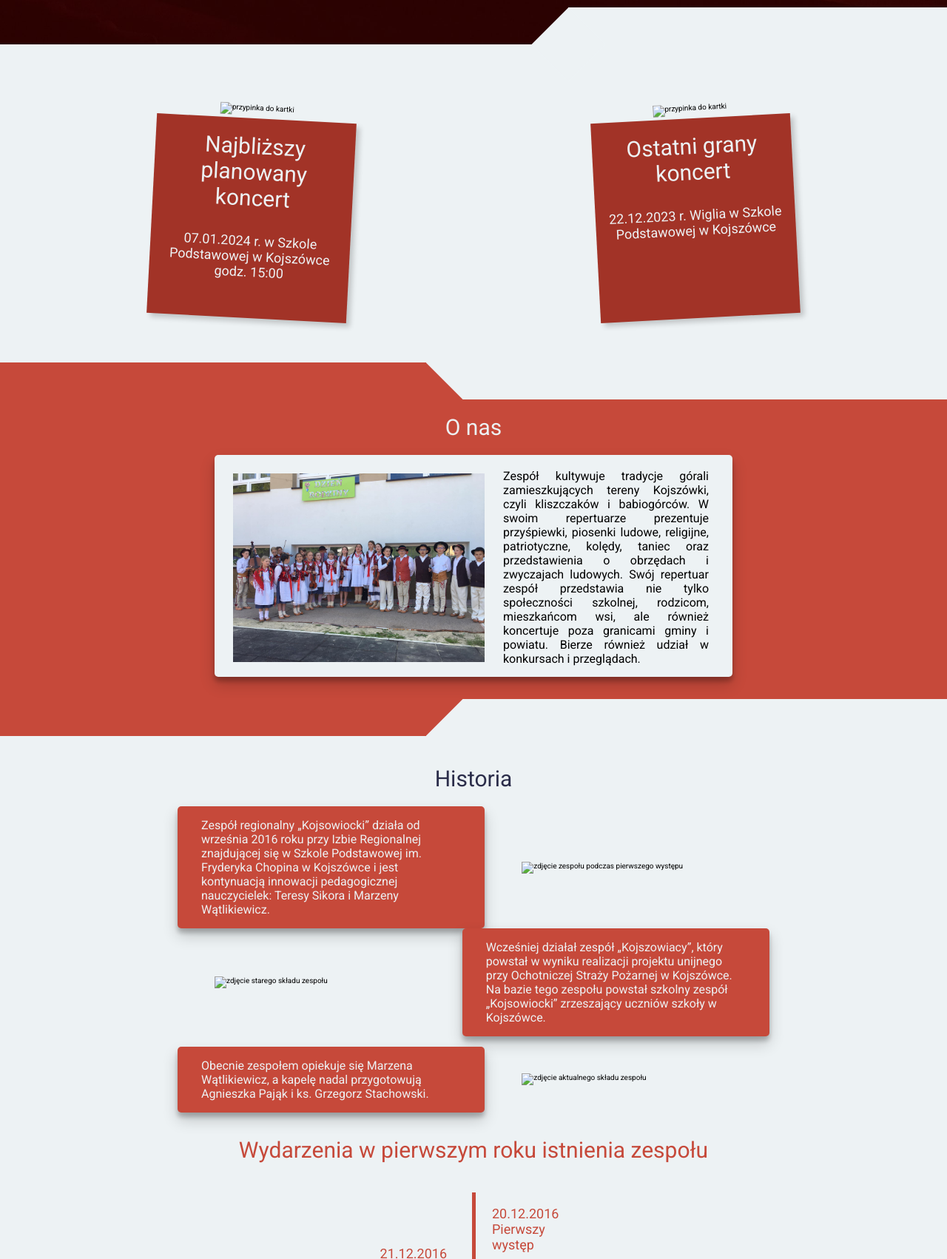
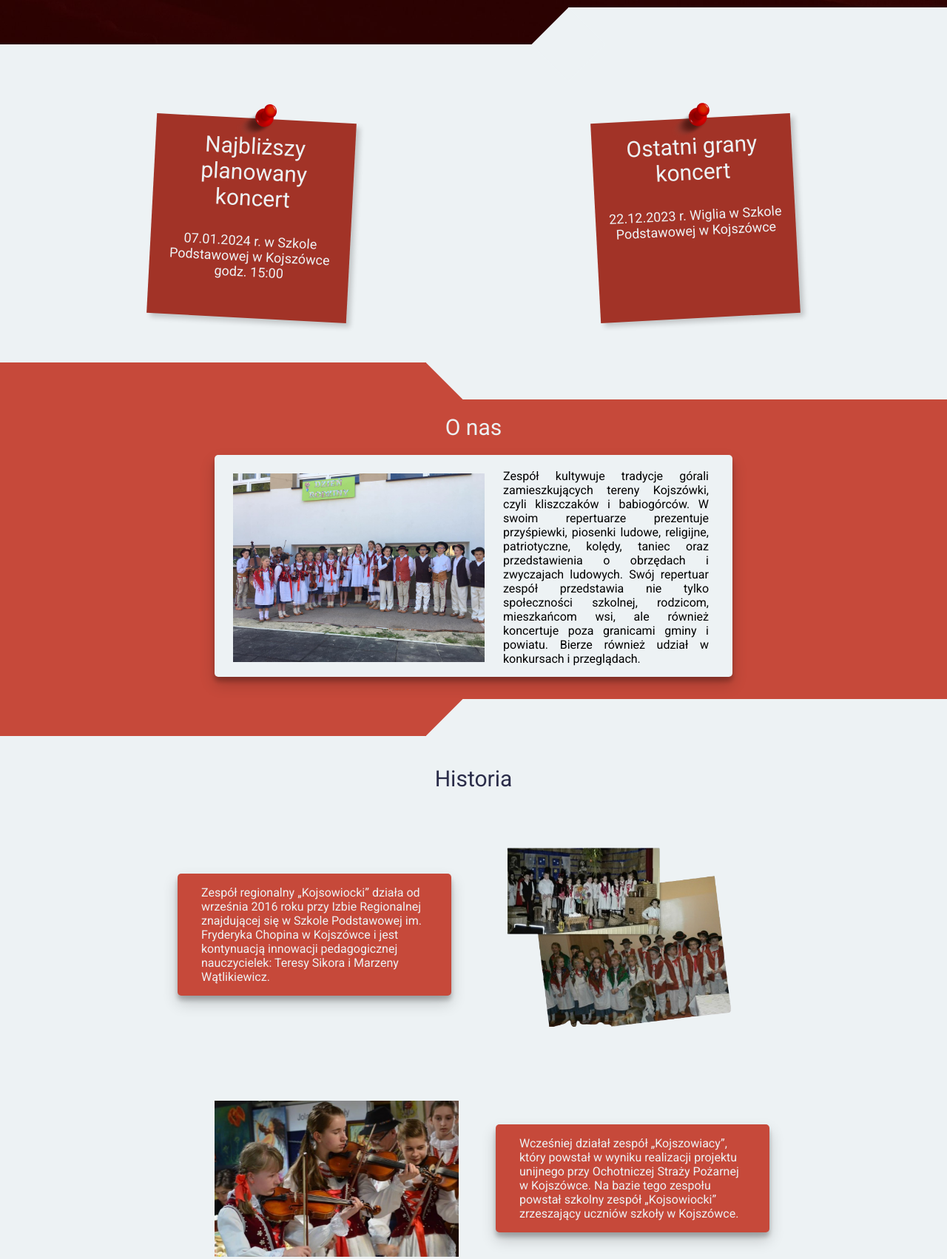
Before and after one commit to Reveleq/Kojsowiocki, a website: page index.html in a window 1280 px wide. Shown: the part 540-2242 px from the top of the page at 74% size. Drawn offline with nearby package versions, Linux system fonts and the light colour scheme; files that its build step writes are made by us from their sources; the site is published under a folder, as on GitHub Pages, so addresses that start at the root find nothing.

Commit message:
Update src of img

```diff
--- a/index.html
+++ b/index.html
@@ -9,7 +9,7 @@
     <link rel="preconnect" href="https://fonts.gstatic.com" crossorigin>
     <link href="https://fonts.googleapis.com/css2?family=Montserrat:wght@200;300;400;700&family=Roboto:wght@300;400;700&display=swap" rel="stylesheet">
     <link rel="stylesheet" type="text/css" href="//cdn.jsdelivr.net/npm/slick-carousel@1.8.1/slick/slick.css"/>
-    <link href="https://unpkg.com/aos@2.3.1/dist/aos.css" rel="stylesheet">
+    <link href="https://unpkg.com/aos@2.3.1dist/aos.css" rel="stylesheet">
     <script src="https://kit.fontawesome.com/fd42714340.js" crossorigin="anonymous"></script>
     <link rel="stylesheet" href="dist/css/main.min.css">
     <link rel="shortcut icon" type="image/x-icon" href="dist/img/Logo black.png">
@@ -20,7 +20,7 @@
         <img src="dist/img/Logo white transparent.png" alt="logo zespołu" class="desktop-nav__brand">
             <a href="#o-nas" class="desktop-nav__link">O nas</a>
         <li class="desktop-nav__special-link"><a href="#historia" class="desktop-nav__link desktop-nav__history-link"> Historia</a>
-            <!-- <i class="fa-solid fa-caret-down desktop-nav__history-link-img" src="/dist/img/triangle (1).svg" alt="ikonka pokazująca rozwijalną nawigacje"></i> -->
+            <!-- <i class="fa-solid fa-caret-down desktop-nav__history-link-img" src="dist/img/triangle (1).svg" alt="ikonka pokazująca rozwijalną nawigacje"></i> -->
             <!-- <ul class="desktop-nav__special-link-list">
             <li class="desktop-nav__special-link-li"><a class="desktop-nav__special-link-a" href="#os-czasu">Oś czasu</a></li>
             <li class="desktop-nav__special-link-li"><a  class="desktop-nav__special-link-a" href="#osiagniecia">Osiągnięcia</a></li> -->
@@ -62,18 +62,18 @@
                 <div class="timetable__cards">
             <div class="timetable__box" >
 
-                <img src="/dist/img/pin.png" class="timetable__pin" alt="przypinka do kartki">
+                <img src="dist/img/pin.png" class="timetable__pin" alt="przypinka do kartki">
             <h2 class="header timetable__header">Najbliższy planowany koncert</h2>
             <p class="timetable__text">07.01.2024 r. w Szkole Podstawowej w Kojszówce godz. 15:00</p>
             </div>
             <!-- <div class="timetable__box first-box">
-                <img src="/dist/img/pin.png" class="timetable__pin" alt="przypinka do kartki">
+                <img src="dist/img/pin.png" class="timetable__pin" alt="przypinka do kartki">
             <h2 class="header timetable__header">Wkrótce</h2>
-            <img src="/dist/img/trees-4741364_640.png" class="timetable__img" alt="choinka">
+            <img src="dist/img/trees-4741364_640.png" class="timetable__img" alt="choinka">
             <p class="timetable__text"></p>
             </div> -->
             <div class="timetable__box second-box">
-                <img src="/dist/img/pin.png" class="timetable__pin" alt="przypinka do kartki">
+                <img src="dist/img/pin.png" class="timetable__pin" alt="przypinka do kartki">
             <h2 class="header timetable__header">Ostatni grany koncert</h2>
             <p class="timetable__text">22.12.2023 r. Wiglia w Szkole Podstawowej w Kojszówce</p>
 
@@ -102,7 +102,7 @@ Swój repertuar zespół przedstawia nie tylko społeczności szkolnej, rodzicom
                 Zespół regionalny „Kojsowiocki” działa od września 2016 roku przy Izbie Regionalnej znajdującej się w Szkole Podstawowej im. Fryderyka Chopina w Kojszówce i jest kontynuacją innowacji pedagogicznej nauczycielek: Teresy Sikora i Marzeny Wątlikiewicz.
                </p>
             </div>
-            <img src="/dist/img/stare_kojsowiocki-removebg-preview.png" alt="zdjęcie zespołu podczas pierwszego występu" class="history__img">
+            <img src="dist/img/stare_kojsowiocki-removebg-preview.png" alt="zdjęcie zespołu podczas pierwszego występu" class="history__img">
         </div>
         <div class="history__time-box second-time-box">
             <div data-aos="fade-left" class="history__box ">
@@ -110,7 +110,7 @@ Swój repertuar zespół przedstawia nie tylko społeczności szkolnej, rodzicom
                     Wcześniej działał zespół „Kojszowiacy”, który powstał w wyniku realizacji projektu unijnego przy Ochotniczej Straży Pożarnej w Kojszówce.  Na bazie tego zespołu powstał szkolny zespół „Kojsowiocki” zrzeszający uczniów szkoły w Kojszówce.
                 </p>
              </div>
-             <img src="/dist/img/kojszowiacy.jpg" alt="zdjęcie starego składu zespołu" class="history__img">
+             <img src="dist/img/kojszowiacy.jpg" alt="zdjęcie starego składu zespołu" class="history__img">
              </div>
              <div class="history__time-box">
              <div data-aos="fade-right" class="history__box ">
@@ -118,7 +118,7 @@ Swój repertuar zespół przedstawia nie tylko społeczności szkolnej, rodzicom
                 Obecnie zespołem opiekuje się Marzena Wątlikiewicz, a kapelę nadal przygotowują Agnieszka Pająk i ks. Grzegorz Stachowski.
                 </p>
              </div>
-             <img src="/dist/img/history-third.jpg" alt="zdjęcie aktualnego składu zespołu" class="history__img">
+             <img src="dist/img/history-third.jpg" alt="zdjęcie aktualnego składu zespołu" class="history__img">
              </div>
 
              <section id="os-czasu">
@@ -144,38 +144,38 @@ Swój repertuar zespół przedstawia nie tylko społeczności szkolnej, rodzicom
             <div class="achievements__cards">
                 <div class="achievements__card">
                         <div class="achievements__popup p-first">
-                            <button class="achievements__popup-close"><img class="achievements__popup-close-img" src="/dist/img/x.svg"></button>
+                            <button class="achievements__popup-close"><img class="achievements__popup-close-img" src="dist/img/x.svg"></button>
                             <div class="achievements__popup-bg"></div>
-                            <img class="achievements__popup-img" src="/dist/img/04.09.2023.jpg"></img>
+                            <img class="achievements__popup-img" src="dist/img/04.09.2023.jpg"></img>
                         </div>
-                        <button class="achievements__btn first"><img  class="achievements__img" src="/dist/img/04.09.2023.jpg" alt="statuetka zespołu"></button>
+                        <button class="achievements__btn first"><img  class="achievements__img" src="dist/img/04.09.2023.jpg" alt="statuetka zespołu"></button>
                         <p class="achievements__text">3 miejsce w Krakowie</p>
                 </div>
                 <div class="achievements__card">
                     <div class="achievements__popup p-first">
-                        <button class="achievements__popup-close"><img class="achievements__popup-close-img" src="/dist/img/x.svg"></button>
+                        <button class="achievements__popup-close"><img class="achievements__popup-close-img" src="dist/img/x.svg"></button>
                         <div class="achievements__popup-bg"></div>
-                        <img class="achievements__popup-img" src="/dist/img/04.09.2023.jpg"></img>
+                        <img class="achievements__popup-img" src="dist/img/04.09.2023.jpg"></img>
                     </div>
-                    <button class="achievements__btn first"><img  class="achievements__img" src="/dist/img/04.09.2023.jpg" alt="statuetka zespołu"></button>
+                    <button class="achievements__btn first"><img  class="achievements__img" src="dist/img/04.09.2023.jpg" alt="statuetka zespołu"></button>
                     <p class="achievements__text">3 miejsce w Krakowie</p>
             </div>
             <div class="achievements__card">
                 <div class="achievements__popup p-first">
-                    <button class="achievements__popup-close"><img class="achievements__popup-close-img" src="/dist/img/x.svg"></button>
+                    <button class="achievements__popup-close"><img class="achievements__popup-close-img" src="dist/img/x.svg"></button>
                     <div class="achievements__popup-bg"></div>
-                    <img class="achievements__popup-img" src="/dist/img/04.09.2023.jpg"></img>
+                    <img class="achievements__popup-img" src="dist/img/04.09.2023.jpg"></img>
                 </div>
-                <button class="achievements__btn first"><img  class="achievements__img" src="/dist/img/04.09.2023.jpg" alt="statuetka zespołu"></button>
+                <button class="achievements__btn first"><img  class="achievements__img" src="dist/img/04.09.2023.jpg" alt="statuetka zespołu"></button>
                 <p class="achievements__text">3 miejsce w Krakowie</p>
         </div>
         <div class="achievements__card">
             <div class="achievements__popup p-first">
-                <button class="achievements__popup-close"><img class="achievements__popup-close-img" src="/dist/img/x.svg"></button>
+                <button class="achievements__popup-close"><img class="achievements__popup-close-img" src="dist/img/x.svg"></button>
                 <div class="achievements__popup-bg"></div>
-                <img class="achievements__popup-img" src="/dist/img/04.09.2023.jpg"></img>
+                <img class="achievements__popup-img" src="dist/img/04.09.2023.jpg"></img>
             </div>
-            <button class="achievements__btn first"><img  class="achievements__img" src="/dist/img/04.09.2023.jpg" alt="statuetka zespołu"></button>
+            <button class="achievements__btn first"><img  class="achievements__img" src="dist/img/04.09.2023.jpg" alt="statuetka zespołu"></button>
             <p class="achievements__text">3 miejsce w Krakowie</p>
     </div>
             </div>
@@ -293,7 +293,7 @@ Swój repertuar zespół przedstawia nie tylko społeczności szkolnej, rodzicom
     <script type="text/javascript" src="//code.jquery.com/jquery-migrate-1.2.1.min.js"></script>
     <script type="text/javascript" src="//cdn.jsdelivr.net/npm/slick-carousel@1.8.1/slick/slick.min.js"></script>
     <script src="dist/js/slick.js"></script>
-    <script src="https://unpkg.com/aos@2.3.1/dist/aos.js"></script>
+    <script src="https://unpkg.com/aos@2.3.1dist/aos.js"></script>
     <script src="dist/js/main.min.js"></script>
 </body>
 </html>
```
